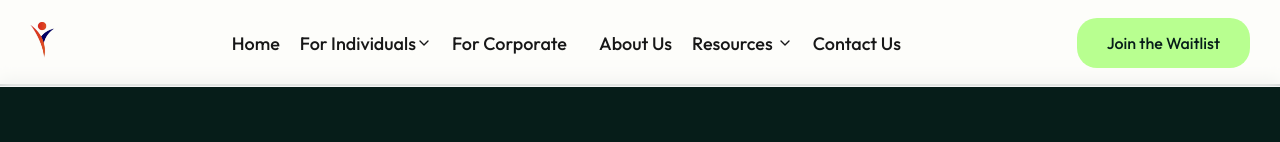
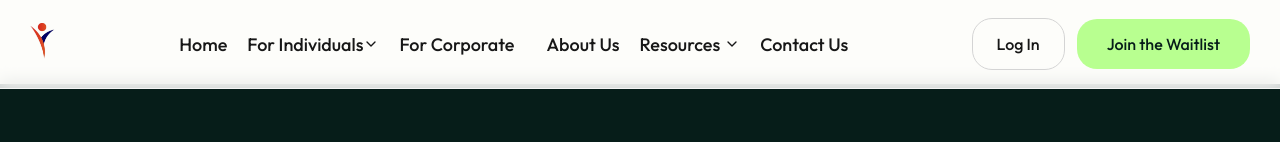
Before and after one commit to philwamba/genowellness_next, a Next.js app: page / in a window 1280 px wide. Shown: the top 142 px of the page. Built offline with nearby package versions, Linux system fonts and the light colour scheme; no server answers; a web font is replaced by a local one.

Commit message:
feat: Add Log In links to desktop and mobile headers.

```diff
--- a/src/app/(app)/provider/profile/page.tsx
+++ b/src/app/(app)/provider/profile/page.tsx
@@ -12,7 +12,7 @@ import { Button } from '@/components/ui/button'
 
 export default function ProviderProfilePage() {
     const router = useRouter()
-    const { user, updateProfile } = useAuthStore()
+    const { user, refreshUser } = useAuthStore()
     const profile = user?.provider_profile
     const [isLoading, setIsLoading] = useState(false)
 
@@ -64,7 +64,7 @@ export default function ProviderProfilePage() {
                 experience_years: parseInt(formData.experience_years) || 0,
             })
             // Optionally refresh user profile in auth store if needed
-            await refreshProfile()
+            await refreshUser()
             toast.success('Profile updated successfully')
         } catch (error) {
             toast.error('Failed to update profile')
--- a/src/components/header.tsx
+++ b/src/components/header.tsx
@@ -182,8 +182,13 @@ export default function Header() {
 
                         {/* Right side */}
                         <div className="flex items-center md:gap-4 gap-2.5">
-                            {/* CTA -> Google Form */}
-                            <div className="hidden md:flex">
+                            {/* Log In + CTA */}
+                            <div className="hidden md:flex items-center gap-3">
+                                <Link
+                                    href="/login"
+                                    className="rounded-2xl px-6 py-3.5 font-medium transition-all duration-300 border border-neutral-300 text-neutral-900 hover:bg-neutral-100">
+                                    Log In
+                                </Link>
                                 <Link
                                     href="https://forms.gle/Peq5jNjPiii38LLd9"
                                     target="_blank"
@@ -402,6 +407,14 @@ export default function Header() {
                             Contact us
                         </MobileLink>
 
+                        {/* Log In */}
+                        <Link
+                            href="/login"
+                            onClick={() => setMobileOpen(false)}
+                            className="block text-center border border-neutral-300 text-neutral-900 hover:bg-neutral-100 rounded-2xl px-7.5 py-3.5 font-medium transition-all duration-300 mt-2">
+                            Log In
+                        </Link>
+
                         {/* CTA */}
                         <Link
                             href="https://forms.gle/Peq5jNjPiii38LLd9"
```
